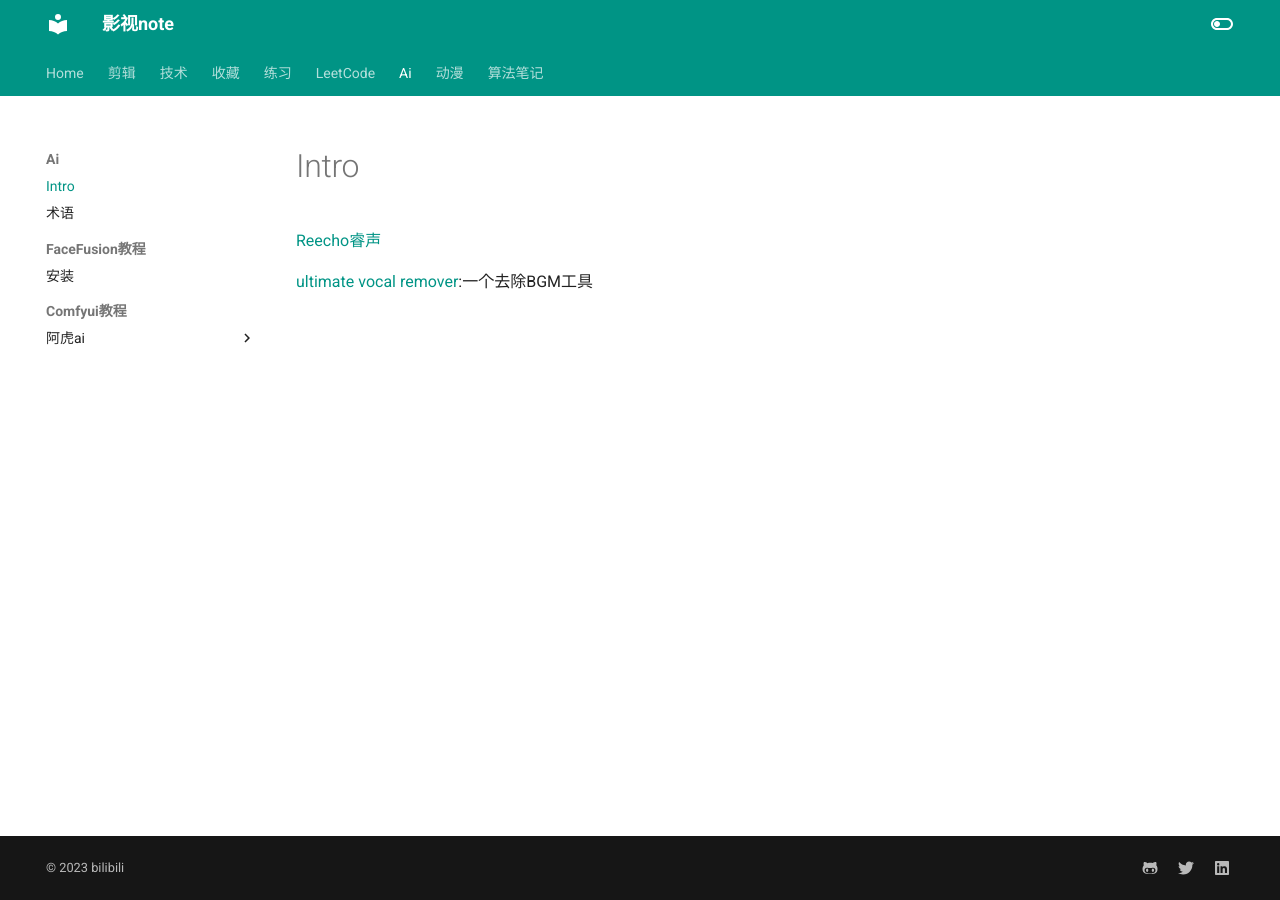
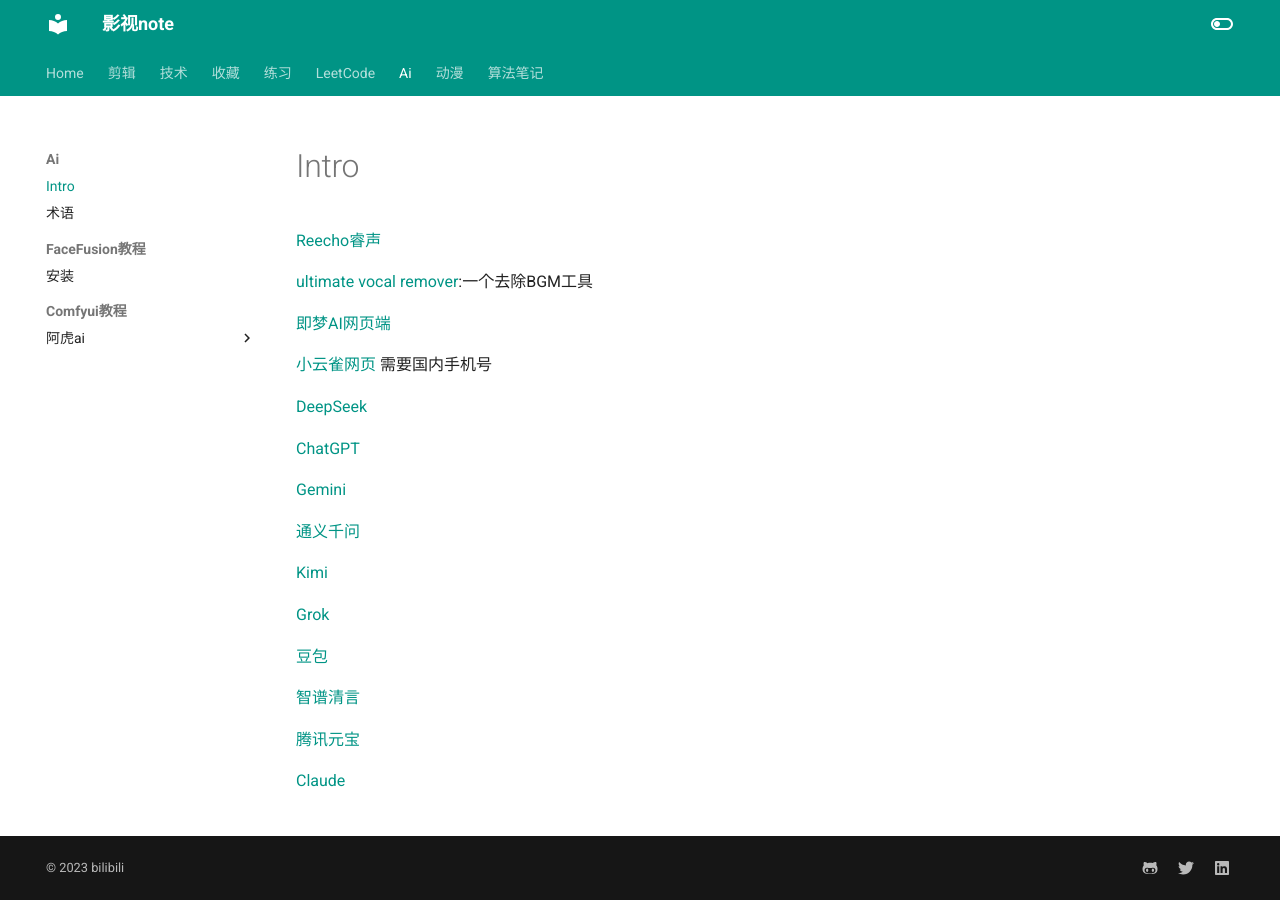
Before and after one commit to qifeibro/mynote, an MkDocs documentation site: the page built from docs/ai/intro.md, in a window 1280 px wide. Built offline with MkDocs 1.6.1 and Material for MkDocs 9.7.7, drawn with Linux system fonts in a browser that asks for light colours.

Commit message:
Update intro.md

```diff
--- a/docs/ai/intro.md
+++ b/docs/ai/intro.md
@@ -1,3 +1,28 @@
 [Reecho睿声](https://www.reecho.ai/)
 
 [ultimate vocal remover](https://github.com/Anjok07/ultimatevocalremovergui):一个去除BGM工具
+
+
+[即梦AI网页端](https://jimeng.jianying.com/)
+
+[小云雀网页](https://xyq.jianying.com/) 需要国内手机号
+
+[DeepSeek](https://www.deepseek.com)
+
+[ChatGPT](chat.openai.com)
+
+[Gemini](https://gemini.google.com)
+
+[通义千问](https://www.qianwen.com)
+
+[Kimi](https://www.kimi.com)
+
+[Grok](https://grok.x.ai)
+
+[豆包](https://www.doubao.com/chat)
+
+[智谱清言](https://www.zhipuai.cn)
+
+[腾讯元宝](https://yuanbao.tencent.com)
+
+[Claude](https://claude.com)
```
